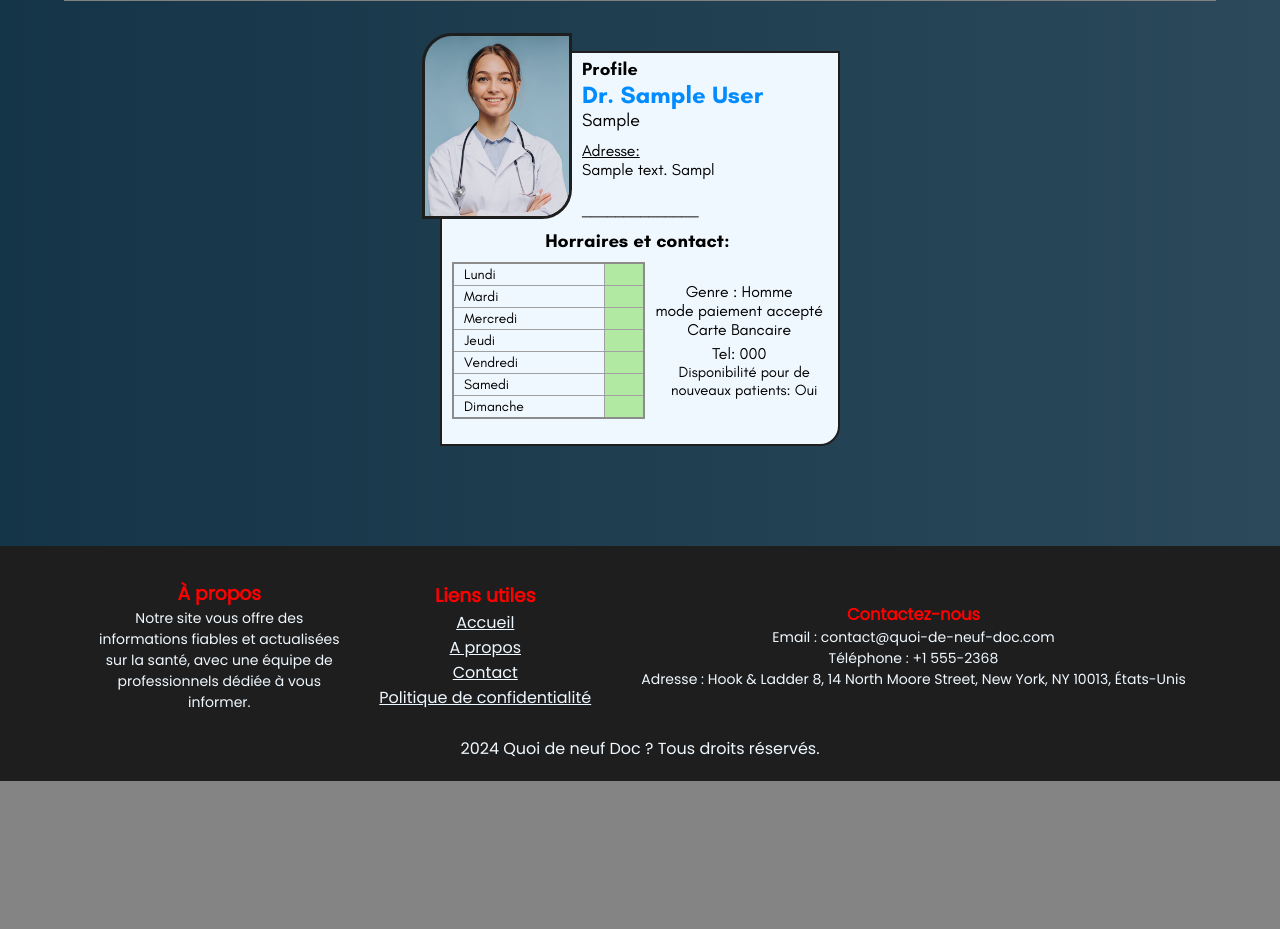
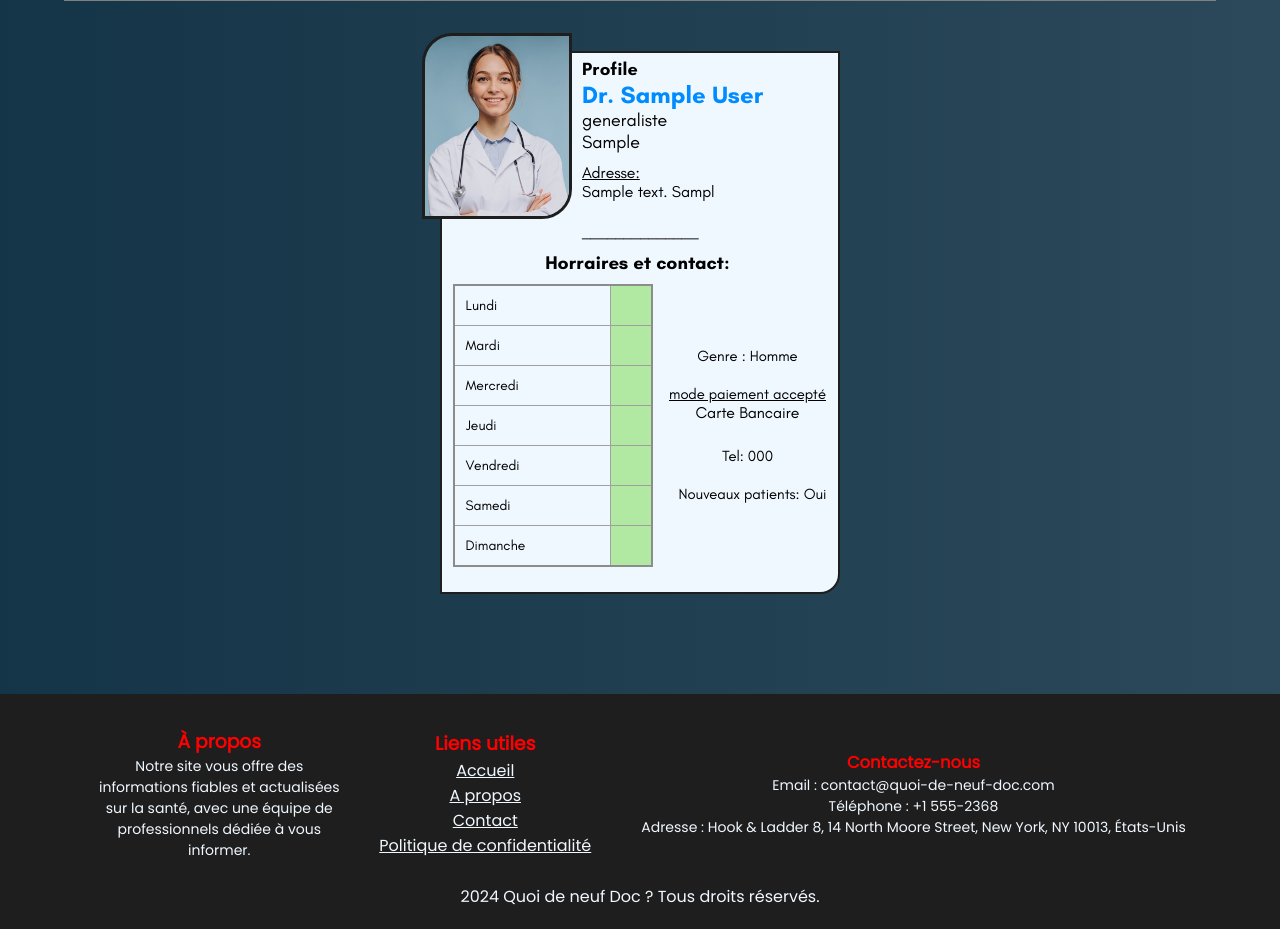
Before and after one commit to yrautcnasdemo/Quoi-de-Neuf-Doc, a PHP site: page /search.php in a window 1280 px wide. Shown: the part 619-1548 px from the top of the page. Before the commit the page ends 1400 px from the top, so only its background shows below. Run offline with PHP 8.4, Linux system fonts and the light colour scheme; tables that the repository leaves empty hold one stand-in row (values such as "Sample post"); data that the repository does not hold is empty.

Commit message:
cards doc upgrad

```diff
--- a/src/css/style.css
+++ b/src/css/style.css
@@ -890,13 +890,13 @@ footer {
 /*///////////////////////////////////////*/
 
 .doc-table-read {
-    margin: 10px auto;
+    margin: 10px;
     border-collapse: collapse;
     border: 2px solid rgb(140 140 140);
     font-family: "Teachers";
     font-size: 14px;
     font-weight: lighter;
-    width: 300px;
+    width: 200px;
     }
 .doc-day-read {
     border: 1px solid rgb(160 160 160);
@@ -904,6 +904,7 @@ footer {
     background-color: aliceblue;
     text-align: start;
     font-weight: lighter;
+    padding: 11px ;
 }
 .doc-hour-read {
     border: 1px solid rgb(160 160 160);
@@ -921,11 +922,17 @@ footer {
     flex-direction: row;
     justify-content: center;
     align-items: center;
-    margin-left: 10px;
 }
 .infospecial {
     display: flex;
     flex-direction: column;
+    justify-content: center;
+    align-items: center;
+    gap: 20px;
+    width: 170px;
+}
+.doc-method {
+    text-decoration: underline;
 }
 
 
--- a/src/search.php
+++ b/src/search.php
@@ -145,7 +145,7 @@ require_once("deconnexion.php")
                     <div class="doc-name">
                         <span>Profile</span>
                         <h1>Dr. <?= $doctor['first_name'].' '. $doctor['last_name']?></h1>
-                        <h2><?= $doctor['specialization']?></h2>
+                        <h2><?= $doctor['professional_type'].'<br>'. $doctor['specialization']?></h2>
                     </div>
 
                     <div class="doc-adress">
@@ -196,11 +196,24 @@ require_once("deconnexion.php")
                             </table>
 
                             <div class="infospecial">
-                                <div class="">
-                                    Genre : <span><?= $doctor['gender'] ? 'Homme' : 'Femme' ?></span>
+                                <!-- GENDER -->
+                                <div class="gender-doc">
+                                    <p>Genre : <span>
+                                        <?php
+                                            if ($doctor['gender'] === 'H') {
+                                                echo 'Homme';
+                                            } elseif ($doctor['gender'] === 'F') {
+                                                echo 'Femme';
+                                            } else {
+                                                echo 'Non spécifié';
+                                            }
+                                        ?>
+                                    </span></p>
                                 </div>
-                                <div class="">
-                                    mode paiement accepté
+
+                                <!-- PAYMENT METHOD -->
+                                <div>
+                                    <p class="doc-method">mode paiement accepté</p>
                                     <span><?php
                                         // Vérifiez si payment_method n'est pas null ou vide
                                         if (!empty($doctor['payment_method'])) {
@@ -218,11 +231,15 @@ require_once("deconnexion.php")
                                         }
                                     ?></span>
                                 </div>
+
+                                <!-- PHONE -->
                                 <div class="doc-tel">
-                                    Tel: <span><?= $doctor['phone']?></span>
+                                    <p>Tel: <span><?= $doctor['phone']?></span></p>
                                 </div>
+
+                                <!-- AVAIBILITY -->
                                 <div class="doc-bis">
-                                    <p>Disponibilité pour de nouveaux patients: <span><?= $doctor['availability'] ? 'Oui' : 'Non' ?></span></p>
+                                    <p>Nouveaux patients: <span><?= $doctor['availability'] ? 'Oui' : 'Non' ?></span></p>
                                 </div>
                             </div>
                     </div>
```
